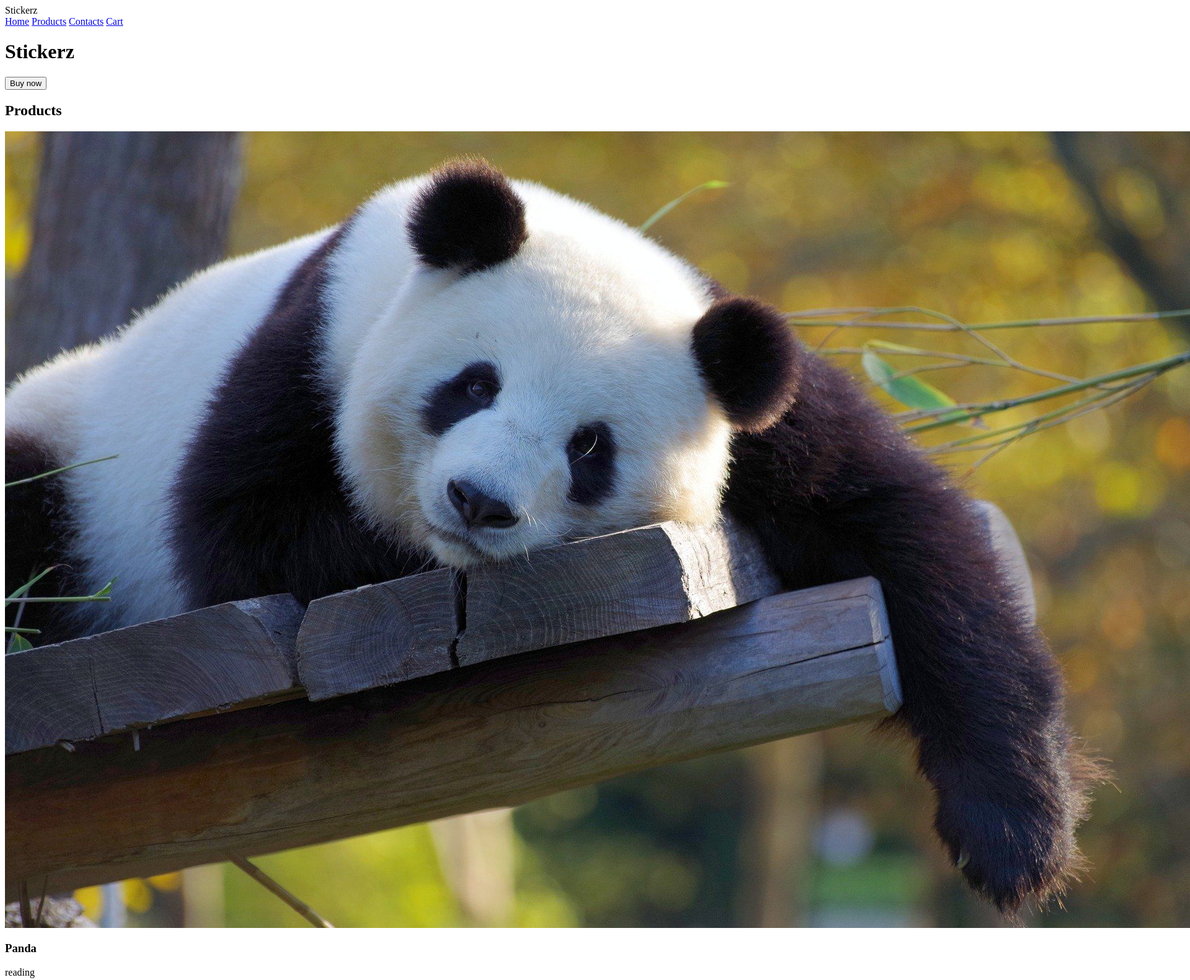
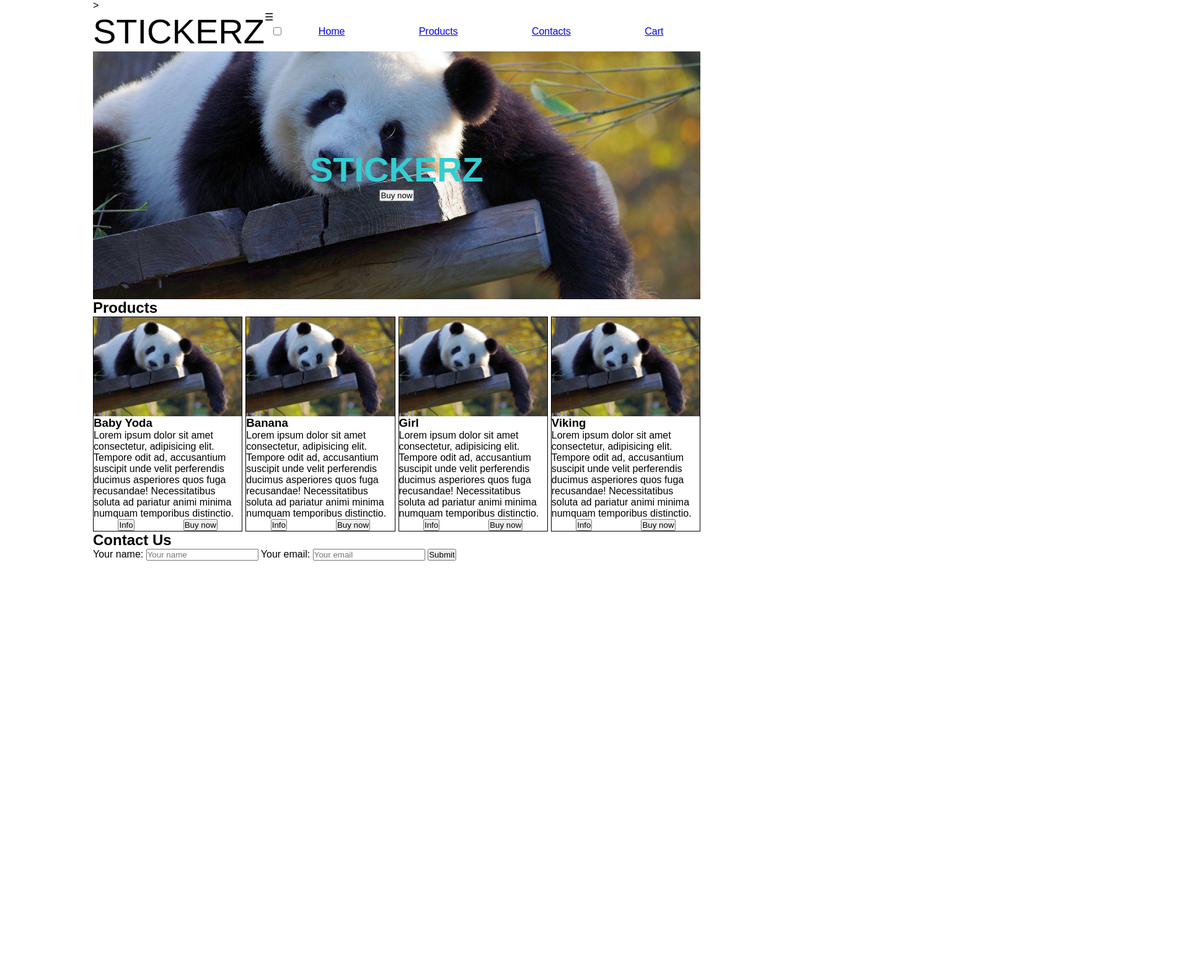
Before and after one commit to Mizetskiy/596-html, a plain HTML site: page index.html in a window 1280 px wide. Shown: the top 1582 px of the page at 62% size, 1920 px wide, since content can reach past the window. After the commit the page ends 905 px from the top, so only its background shows below. Drawn offline with Linux system fonts and the light colour scheme; a web font is replaced by a local one.

Commit message:
css menu

```diff
--- /dev/null
+++ b/index.css/style.css
@@ -0,0 +1,137 @@
+@import url('https://fonts.googleapis.com/css2?family=DotGothic16&display=swap');
+
+:root {
+  font-family: 'DotGothic16', sans-serif;
+  --main-color: #000000;
+  --accent-color: rgb(50, 206, 211);
+}
+
+* {
+  padding: 0;
+  margin: 0;
+}
+
+body {
+  max-width: 980px;
+  margin: auto;
+}
+
+.heading .logo,
+header .banner h1 {
+  font-size: 3.5rem;
+  text-transform: uppercase;
+  text-align: center;
+}
+#burger
+
+.heading nav a {
+  display: block;
+  text-decoration: none;
+  text-transform: uppercase;
+  color: var(--main-color);
+}
+
+.heading nav a:hover {
+  font-weight: bold;
+}
+
+@media (min-width: 500px) {
+
+  .heading {
+    display: flex;
+  }
+
+  .heading nav {
+    display: flex;
+    flex: 1;
+    justify-content: space-around;
+    align-items: center;
+  }
+
+}
+
+header .banner {
+  background-image: url(../img/panda.jpg);
+  background-position: center;
+  background-size: cover;
+  min-height: 400px;
+  display: flex;
+  align-items: center;
+  justify-content: center;
+  flex-direction: column;
+}
+
+header .banner h1 {
+  color: var(--accent-color);
+}
+
+
+
+.product-list article {
+  border: 1px solid var(--main-color);
+}
+
+.product-list article img {
+  display: block;
+  width: 100%;
+}
+
+.product-list article div {
+  display: flex;
+  justify-content: space-around;
+}
+
+@media (min-width: 600px) {
+  .product-list {
+    display: grid;
+    grid-template-columns: 1fr 1fr;
+    grid-gap: 5px;
+  }
+}
+
+@media (min-width: 900px) {
+  .product-list {
+    grid-template-columns: 1fr 1fr 1fr;
+  }
+}
+
+@media (min-width: 980px) {
+  .product-list {
+    grid-template-columns: 1fr 1fr 1fr 1fr;
+  }
+}
+
+footer form label {
+  width: 80px;
+}
+
+
+/* Controls */
+
+.button {
+  padding: 0.35em 1.2em;
+  border: 0.1em solid #FFFFFF;
+  margin: 0 0.3em 0.3em 0;
+  border-radius: 0.12em;
+  color: #FFFFFF;
+  text-decoration: none;
+  text-align: center;
+  transition: color 0.7s;
+  background-color: transparent;
+}
+
+.button:hover {
+  color: #000000;
+  background-color: #FFFFFF;
+  cursor: pointer;
+}
+
+.card-button {
+  border-color: black;
+  color: black;
+}
+
+.card-button:hover {
+  background-color: black;
+  color: white;
+}
--- a/index.html
+++ b/index.html
@@ -1,35 +1,66 @@
-<!DOCTYPE html>
+<!doctype html>
 <html lang="en">
+
 <head>
     <meta charset="UTF-8">
     <meta name="viewport" content="width=device-width, initial-scale=1.0">
     <title>Stickerz</title>
-        <link rel="icon" href="img/panda.jpg">
+    <link rel="icon" href="dog.jpg">
+    <link rel="stylesheet" href="./index.css/style.css">>
 </head>
+
 <body>
     <header id="home">
         <div class="heading">
             <div class="logo">Stickerz</div>
+            <label class="burger-icon" for="burger-checkbox">☰</label>
+            <input type="checkbox" id="burger-checkbox">
             <nav>
                 <a href="#home">Home</a>
                 <a href="#products">Products</a>
                 <a href="#contacts">Contacts</a>
-                    <a href="#cart">Cart</a>
+                <a href="cart.html">Cart</a>
             </nav>
         </div>
         <div class="banner">
             <h1>Stickerz</h1>
             <button>Buy now</button>
-
         </div>
     </header>
     <main>
         <h2 id="products">Products</h2>
-           <div class="producr-list">
+        <div class="product-list">
             <article>
-                   <img src="img/panda.jpg" alt="Panda">
-                     <h3>Panda</h3>
-                     <p>reading</p>
+                <img src="img/panda.jpg" alt="Baby Yoda">
+                <h3>Baby Yoda</h3>
+                <p>Lorem ipsum dolor sit amet consectetur, adipisicing elit. Tempore odit ad, accusantium suscipit unde velit perferendis ducimus asperiores quos fuga recusandae! Necessitatibus soluta ad pariatur animi minima numquam temporibus distinctio.</p>
+                <div>
+                    <button>Info</button>
+                    <button>Buy now</button>
+                </div>
+            </article>
+            <article>
+                <img src="img/panda.jpg" alt="Banana">
+                <h3>Banana</h3>
+                <p>Lorem ipsum dolor sit amet consectetur, adipisicing elit. Tempore odit ad, accusantium suscipit unde velit perferendis ducimus asperiores quos fuga recusandae! Necessitatibus soluta ad pariatur animi minima numquam temporibus distinctio.</p>
+                <div>
+                    <button>Info</button>
+                    <button>Buy now</button>
+                </div>
+            </article>
+            <article>
+                <img src="img/panda.jpg" alt="Girl">
+                <h3>Girl</h3>
+                <p>Lorem ipsum dolor sit amet consectetur, adipisicing elit. Tempore odit ad, accusantium suscipit unde velit perferendis ducimus asperiores quos fuga recusandae! Necessitatibus soluta ad pariatur animi minima numquam temporibus distinctio.</p>
+                <div>
+                    <button>Info</button>
+                    <button>Buy now</button>
+                </div>
+            </article>
+            <article>
+                <img src="img/panda.jpg" alt="Viking">
+                <h3>Viking</h3>
+                <p>Lorem ipsum dolor sit amet consectetur, adipisicing elit. Tempore odit ad, accusantium suscipit unde velit perferendis ducimus asperiores quos fuga recusandae! Necessitatibus soluta ad pariatur animi minima numquam temporibus distinctio.</p>
                 <div>
                     <button>Info</button>
                     <button>Buy now</button>
@@ -39,11 +70,18 @@
     </main>
     <footer>
         <h2 id="contacts">Contact Us</h2>
-           <form action="form.php" method="POST">
-               <input type="text" placeholder="Your name">
-               <input type="text" placeholder="Your email">
-               <input type="Submit">
+        <form method="POST" action="https://formspree.io/?????">
+            <label for="user-name">
+                Your name:
+            </label>
+            <input id="user-name" type="text" placeholder="Your name" name="user-name">
+            <label for="user-email">
+                Your email:
+            </label>
+            <input id="user-email" type="email" placeholder="Your email" name="user-email">
+            <input type="submit">
         </form>
     </footer>
 </body>
+
 </html>
```
Lines whose indentation alone changed are shown as unchanged.
